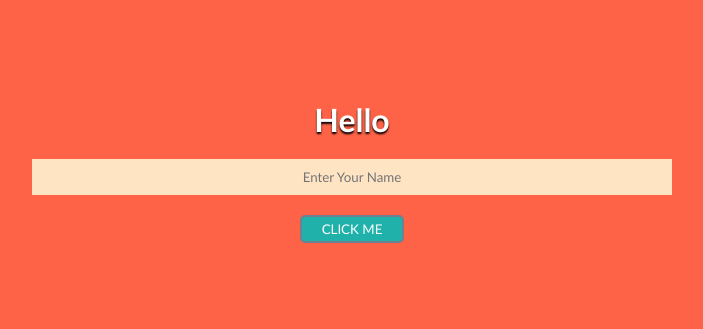
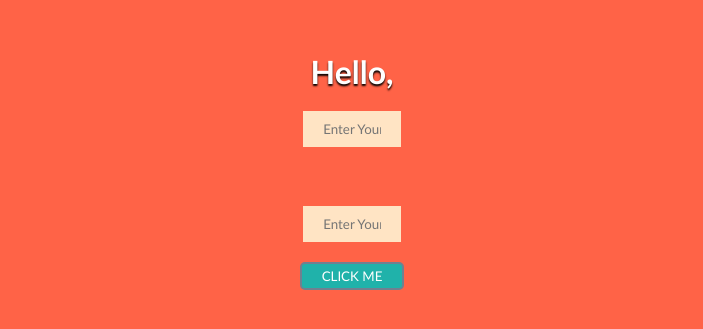
Before and after one commit to sushilv3/react_form_prac, a React (Create React App) app: page / in a window 1280 px wide. Shown: the part 229-558 px from the top of the page, without its empty margins (288-991 px from the left). Built offline with nearby package versions, Linux system fonts and the light colour scheme.

Commit message:
handle inputs on form submition

```diff
--- a/src/App.js
+++ b/src/App.js
@@ -4,24 +4,43 @@ import './App.css';
 function App() {
 
 const[name, setName] = useState();
-const[fullName, setFullName] = useState();
+const[newName, setNewName] = useState();
 
-  const inputEven = (event)=>{
+const[lastName,setLastName] = useState();
+const[newLastName,setNewLastName] = useState();
+
+  const inputEvent = (event)=>{
     console.log(event.target.value);
-    setName(event.target.value)
+    setName(event.target.value);
   };
 
-  const onSubmit = () =>{
-    setFullName(name);
-  }
+
+  const inputEventTwo = (event)=>{
+    setLastName(event.target.value);
+  };
+
+  const onSubmit = (event) =>{
+    event.preventDefault();
+
+    setNewName(name);
+    setNewLastName(lastName);
+  };
   return (
     <>
-      <div>
-         <h1>Hello {fullName}</h1>
-         <input type="text" placeholder="Enter Your Name" onChange={inputEven}  value={name}/>
-         <button onClick={onSubmit} >Click Me</button>
+    <div className="main_div">
+      <form onSubmit={onSubmit} >
+          <div>
+            <h1>Hello, {newName} {newLastName}</h1>
+            <input type="text" placeholder="Enter Your Name" onChange={inputEvent}  value={name} />
+            <br />
+
+            <input type="text" placeholder="Enter Your Last Name" onChange={inputEventTwo}  value={lastName} />
+            <button type="submit" >Click Me</button>
+          </div>
+      </form>
       </div>
     </>
+
   );
 }
 
```
